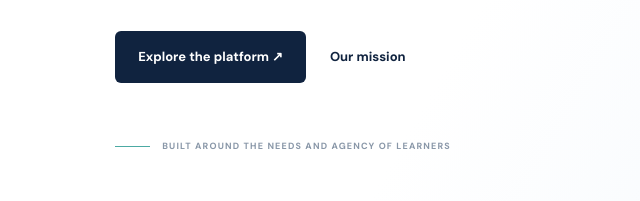
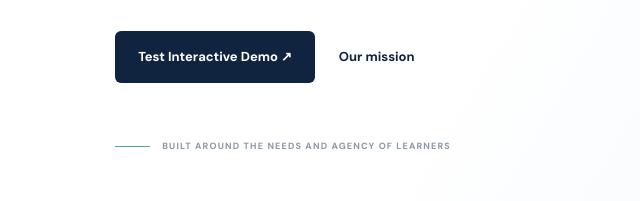
Before and after one commit to noelleruggiero/project-atlas-website, a plain HTML site: page index.html in a window 1280 px wide. Shown: the part 581-782 px from the top of the page, 0-640 px from the left. Drawn offline with Linux system fonts and the light colour scheme.

Commit message:
Add files via upload

```diff
--- a/index.html
+++ b/index.html
@@ -57,9 +57,15 @@
         </p>
 
         <div class="hero-actions">
-          <a href="#platform" class="primary-button">Explore the platform ↗</a>
-          <a href="#mission" class="secondary-button">Our mission</a>
-        </div>
+  <a href="https://project-atlas-demo.streamlit.app/"
+     class="primary-button"
+     target="_blank"
+     rel="noopener noreferrer">
+    Test Interactive Demo ↗
+  </a>
+
+  <a href="#mission" class="secondary-button">Our mission</a>
+</div>
 
         <div class="hero-note">
           <span class="note-line"></span>
```
